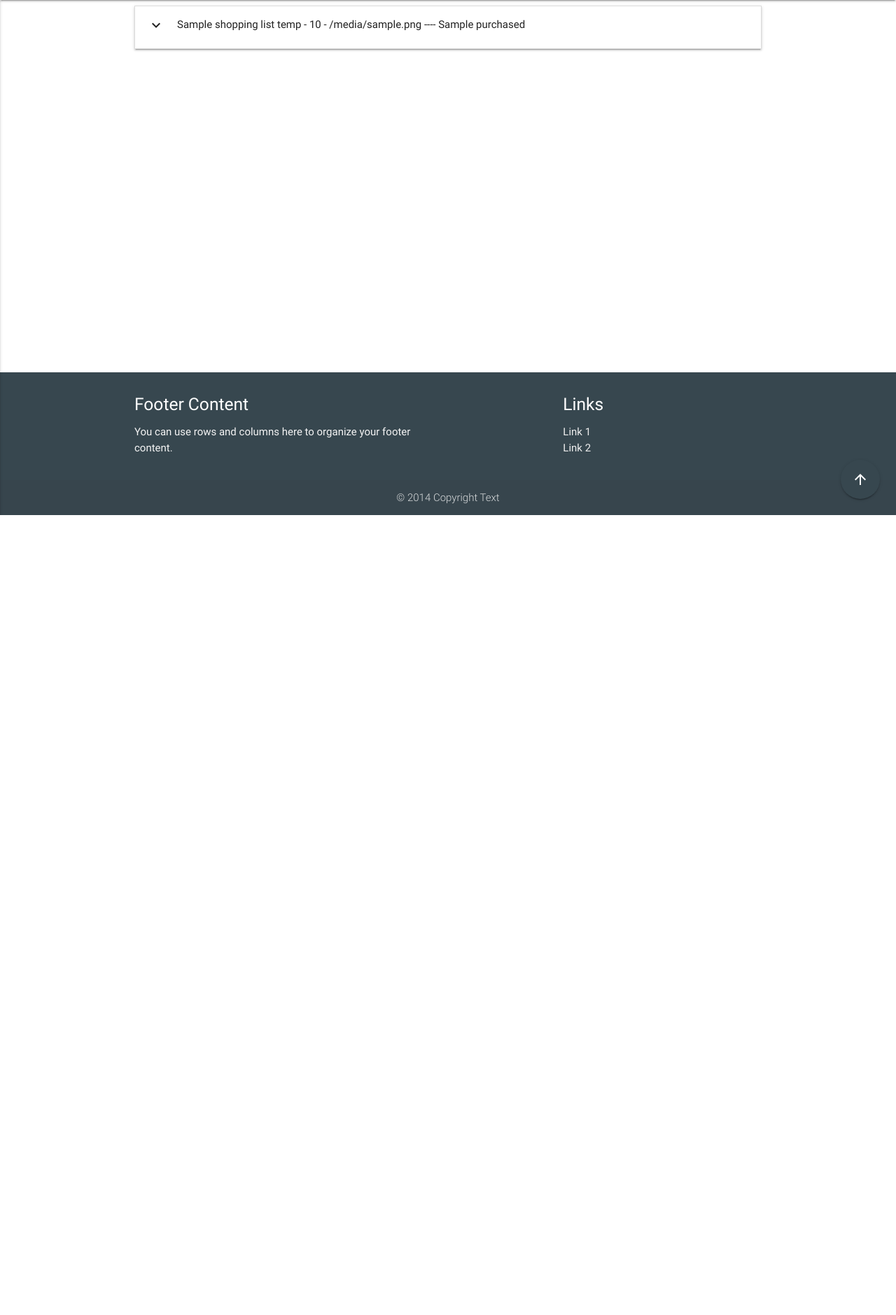
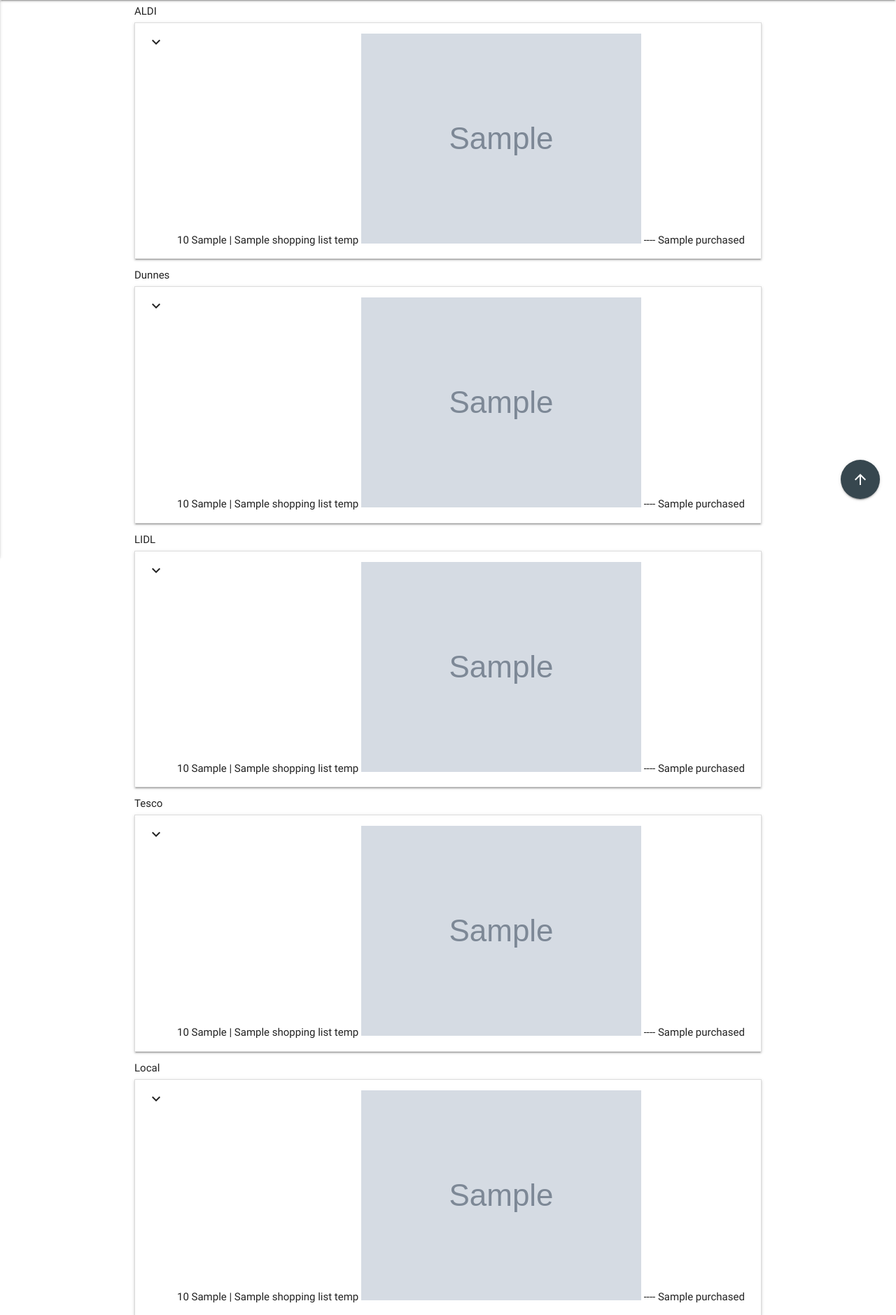
Before and after one commit to xz3t/milestone-3, a Flask app: page /use_shopping_list in a window 1280 px wide. Shown: the part 64-1943 px from the top of the page at 70% size. Before the commit the page ends 800 px from the top, so only its background shows below. Run offline with Flask 2, Linux system fonts and the light colour scheme; grey boxes marked "Sample" are stand-in pictures; a database or web service that is not in the repository returns one stand-in record (values such as "Sample title"); some libraries are stand-ins or nearby versions.

Commit message:
Change use_shopping list in app.py and html file to view items by shops

```diff
--- a/app.py
+++ b/app.py
@@ -26,7 +26,14 @@ def shopping_list():
 
 @app.route('/use_shopping_list')
 def use_shopping_list():
-    return render_template("use_shopping_list.html", lists=mongo.db.shopping_list_temp.find())
+    return render_template("use_shopping_list.html",
+    aldi=mongo.db.shopping_list_temp.find({"item_shop": "ALDI"}),
+    dunnes=mongo.db.shopping_list_temp.find({"item_shop": "Dunnes"}),
+    lidl=mongo.db.shopping_list_temp.find({"item_shop": "LIDL"}),
+    tesco=mongo.db.shopping_list_temp.find({"item_shop": "Tesco"}),
+    local=mongo.db.shopping_list_temp.find({"item_shop": "Local Shop"}),
+    ms=mongo.db.shopping_list_temp.find({"item_shop": "M&S"}),
+    spar=mongo.db.shopping_list_temp.find({"item_shop": "Spar"}))
 
 
 @app.route('/shopping_list_temp')
--- a/templates/use_shopping_list.html
+++ b/templates/use_shopping_list.html
@@ -1,29 +1,171 @@
 {% extends 'base.html' %}
 {% block content %}
 
+<h6>ALDI</h6>
 <ul class="collapsible">
-  {% for list in lists %}
+  {% for x in aldi %}
   <li>
     <div class="collapsible-header">
       <div class="col s3">
         <i class="material-icons">expand_more</i>
       </div>
       <div class="col s9">
-        {{list.item_name}} - {{list.item_qty}} - {{list.item_img}} ----  {{list.purchased}}
+        {{x.item_qty}} {{x.item_unit}} | {{x.item_name}} <img src="{{x.item_img}}" alt="{{x.item_name}}"
+          class="img-thumb"> ---- {{x.purchased}}
 
       </div>
     </div>
     <div class="collapsible-body ">
       <span>
-        Category : {{list.item_category}} <br />
-        Shop: {{list.item_shop}} <br />
-        Measurment: {{list.item_unit}}<br />
-        Added from : {{list.from_recipe}} </span
-      >
+        Category : {{x.item_category}} <br />
+        Shop: {{x.item_shop}} <br />
+        Added from : {{x.from_recipe}} </span>
     </div>
   </li>
   {% endfor %}
 </ul>
+<h6>Dunnes</h6>
+<ul class="collapsible">
+  {% for x in dunnes %}
+  <li>
+    <div class="collapsible-header">
+      <div class="col s3">
+        <i class="material-icons">expand_more</i>
+      </div>
+      <div class="col s9">
+        {{x.item_qty}} {{x.item_unit}} | {{x.item_name}} <img src="{{x.item_img}}" alt="{{x.item_name}}"
+          class="img-thumb"> ---- {{x.purchased}}
 
+      </div>
+    </div>
+    <div class="collapsible-body ">
+      <span>
+        Category : {{x.item_category}} <br />
+        Shop: {{x.item_shop}} <br />
+        Measurment: <br />
+        Added from : {{x.from_recipe}} </span>
+    </div>
+  </li>
+  {% endfor %}
+</ul>
+<h6>LIDL</h6>
+<ul class="collapsible">
+  {% for x in lidl %}
+  <li>
+    <div class="collapsible-header">
+      <div class="col s3">
+        <i class="material-icons">expand_more</i>
+      </div>
+      <div class="col s9">
+        {{x.item_qty}} {{x.item_unit}} | {{x.item_name}} <img src="{{x.item_img}}" alt="{{x.item_name}}"
+          class="img-thumb"> ---- {{x.purchased}}
 
+      </div>
+    </div>
+    <div class="collapsible-body ">
+      <span>
+        Category : {{x.item_category}} <br />
+        Shop: {{x.item_shop}} <br />
+        Measurment: <br />
+        Added from : {{x.from_recipe}} </span>
+    </div>
+  </li>
+  {% endfor %}
+</ul>
+<h6>Tesco</h6>
+<ul class="collapsible">
+  {% for x in tesco %}
+  <li>
+    <div class="collapsible-header">
+      <div class="col s3">
+        <i class="material-icons">expand_more</i>
+      </div>
+      <div class="col s9">
+        {{x.item_qty}} {{x.item_unit}} | {{x.item_name}} <img src="{{x.item_img}}" alt="{{x.item_name}}"
+          class="img-thumb"> ---- {{x.purchased}}
+
+      </div>
+    </div>
+    <div class="collapsible-body ">
+      <span>
+        Category : {{x.item_category}} <br />
+        Shop: {{x.item_shop}} <br />
+        Measurment: <br />
+        Added from : {{x.from_recipe}} </span>
+    </div>
+  </li>
+  {% endfor %}
+</ul>
+<h6>Local</h6>
+<ul class="collapsible">
+  {% for x in local %}
+  <li>
+    <div class="collapsible-header">
+      <div class="col s3">
+        <i class="material-icons">expand_more</i>
+      </div>
+      <div class="col s9">
+        {{x.item_qty}} {{x.item_unit}} | {{x.item_name}} <img src="{{x.item_img}}" alt="{{x.item_name}}"
+          class="img-thumb"> ---- {{x.purchased}}
+
+      </div>
+    </div>
+    <div class="collapsible-body ">
+      <span>
+        Category : {{x.item_category}} <br />
+        Shop: {{x.item_shop}} <br />
+        Measurment: <br />
+        Added from : {{x.from_recipe}} </span>
+    </div>
+  </li>
+  {% endfor %}
+</ul>
+<h6>M&S</h6>
+<ul class="collapsible">
+  {% for x in ms %}
+  <li>
+    <div class="collapsible-header">
+      <div class="col s3">
+        <i class="material-icons">expand_more</i>
+      </div>
+      <div class="col s9">
+        {{x.item_qty}} {{x.item_unit}} | {{x.item_name}} <img src="{{x.item_img}}" alt="{{x.item_name}}"
+          class="img-thumb"> ---- {{x.purchased}}
+
+      </div>
+    </div>
+    <div class="collapsible-body ">
+      <span>
+        Category : {{x.item_category}} <br />
+        Shop: {{x.item_shop}} <br />
+        Measurment: <br />
+        Added from : {{x.from_recipe}} </span>
+    </div>
+  </li>
+  {% endfor %}
+</ul>
+<h6>Spar</h6>
+<ul class="collapsible">
+  {% for x in spar %}
+  <li>
+    <div class="collapsible-header">
+      <div class="col s3">
+        <i class="material-icons">expand_more</i>
+      </div>
+      <div class="col s9">
+        {{x.item_qty}} {{x.item_unit}} | {{x.item_name}} <img src="{{x.item_img}}" alt="{{x.item_name}}"
+          class="img-thumb"> ---- {{x.purchased}}
+
+      </div>
+    </div>
+    <div class="collapsible-body ">
+      <span>
+        Category : {{x.item_category}} <br />
+        Shop: {{x.item_shop}} <br />
+        Measurment: <br />
+        Added from : {{x.from_recipe}} </span>
+    </div>
+  </li>
+  {% endfor %}
+</ul>
 {% endblock %}
```
